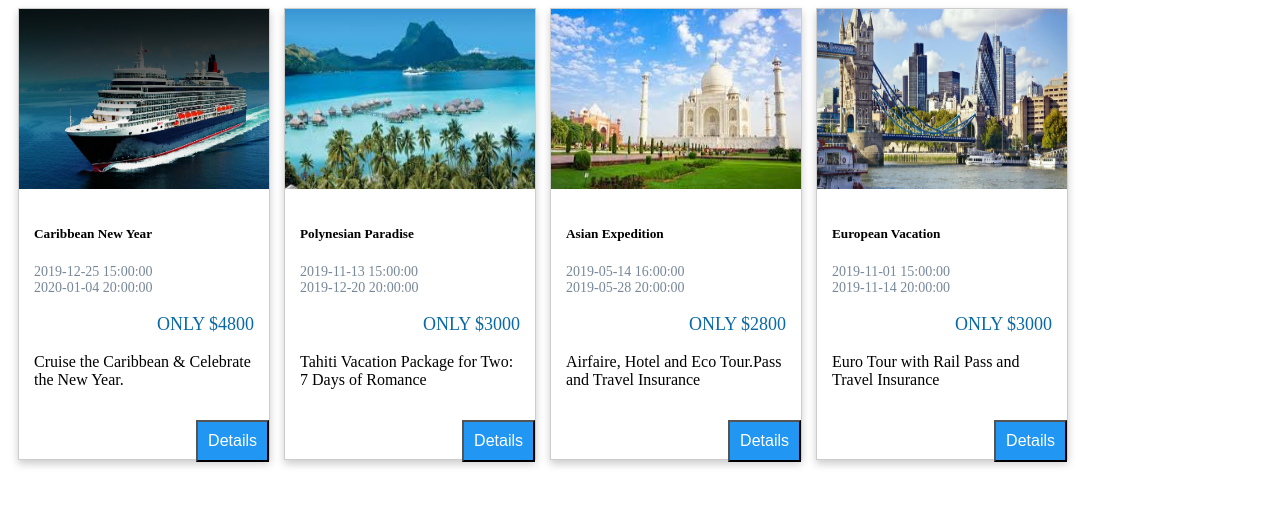
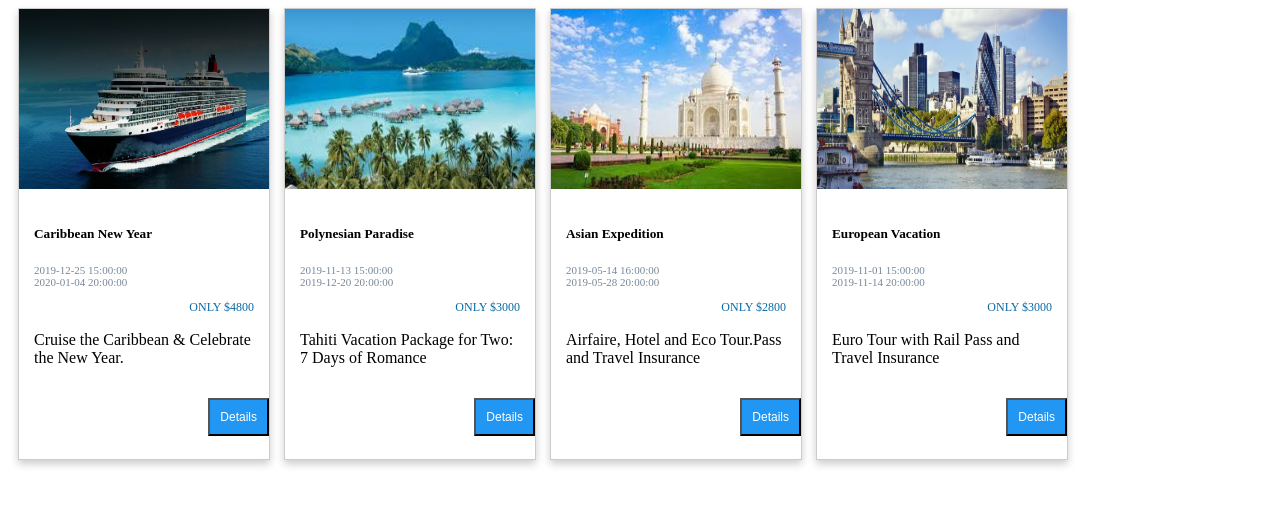
Before and after one commit to Ellen201906/TravelExperts2, a PHP site: page /packages.php in a window 1280 px wide. Shown: the top 506 px of the page. Run offline with PHP 8.4, Linux system fonts and the light colour scheme; data comes from the database, SQL or seed files in the repository; data that the repository does not hold is empty.

Commit message:
package.css

```diff
--- a/packages.css
+++ b/packages.css
@@ -33,14 +33,14 @@ div.card {
     color: white;
     padding: 10px;
     text-align: center;
-    font-size: 16px;
+    font-size: 12px;
     cursor: pointer;
 }
 
   .price{
     text-align: right;
     color: rgb(8, 105, 165);
-    font-size: 18px;
+    font-size: 12px;
     text-shadow: 0 8px 16px 0 rgba(0,0,0,0.2);
   }
 
@@ -51,6 +51,6 @@ div.card {
   .date{
     text-align: left;
     color:lightslategray;
-    font-size: 14px;
+    font-size: 11px;
     text-shadow: 0 8px 16px 0 rgba(0,0,0,0.2);
   }
```
